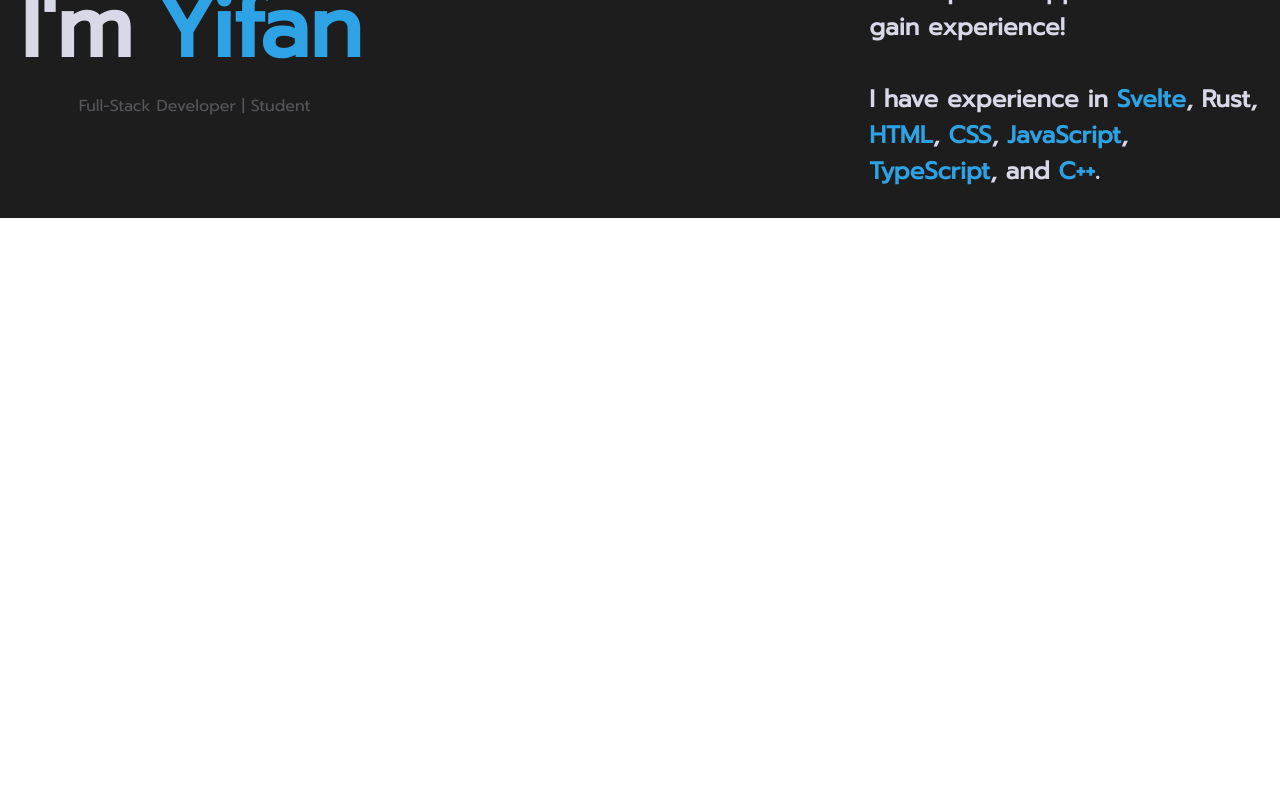
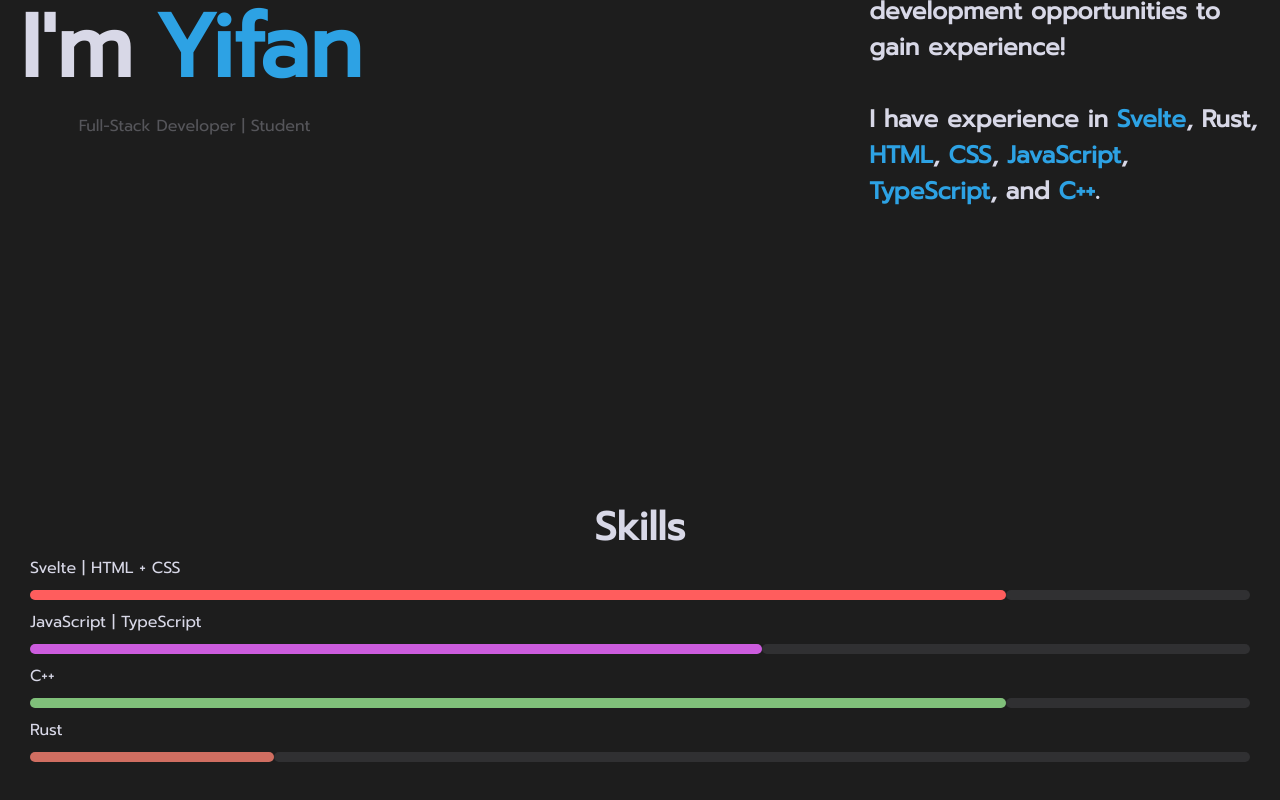
Before and after one commit to yifan117/my-portfolio, a SvelteKit app: page / in a window 1280 px wide. Shown: the part 582-1382 px from the top of the page. Before the commit the page ends 800 px from the top, so only its background shows below. Built offline with nearby package versions, Linux system fonts and the light colour scheme.

Commit message:
added grid

```diff
--- a/package.json
+++ b/package.json
@@ -17,6 +17,7 @@
 		"@sveltejs/adapter-auto": "next",
 		"@sveltejs/adapter-netlify": "^1.0.0-next.78",
 		"@sveltejs/kit": "next",
+		"@types/jquery": "^3.5.14",
 		"@typescript-eslint/eslint-plugin": "^5.27.0",
 		"@typescript-eslint/parser": "^5.27.0",
 		"eslint": "^8.16.0",
@@ -33,6 +34,7 @@
 	},
 	"type": "module",
 	"dependencies": {
+		"jquery": "^3.6.1",
 		"svelte-material-icons": "^2.0.4"
 	}
 }
--- a/src/routes/+page.svelte
+++ b/src/routes/+page.svelte
@@ -7,11 +7,20 @@
         { content: "Contact"}
     ];
 
+    let skills = [
+        { text: "Svelte | HTML + CSS", level: "80", color: "#FF5D5D"},
+        { text: "JavaScript | TypeScript", level: "60", color: "#CC5CDE"},
+        { text: "C++", level: "80", color: "#80C07A"},
+        { text: "Rust", level: "20", color: "#D06E61"}
+    ];
+
 </script>
 
 <link rel="stylesheet" href="https://fonts.googleapis.com/css?family=Prompt">
 
 <div class="page">
+    <section>
+        <div class="container">
             <div class="header">
                 <div class="logo">
                     Placeholder
@@ -45,6 +54,27 @@
                 </div>
             </div>
         </div>
+    </section>
+
+    <section>
+        <div class="container" style="justify-content: center">
+            <div class="skills-container">
+                <h2>Skills</h2>
+                <div class="level-container">
+                    <div class="skill">
+                        {#each skills as skill}
+                        <p class="skill-text">{skill.text}</p>
+                        <div class="skill-bar-container" style="width: 100%">
+                            <div class="skill-bar" style="width: {skill.level}%; background: {skill.color}; flex-grow: 0; order: 0; align-items: flex-start"></div>
+                            <div class="skill-bar-filler" style="background: rgba(216, 216, 231, 0.1); flex-grow: 1; order: 1; align-items: flex-end"></div>
+                        </div>
+                        {/each}
+                    </div>
+                </div>
+            </div>
+        </div>
+    </section>
+</div>
 
 
 <style>
@@ -52,20 +82,30 @@
     * {
         color: #D8D8E7;
         font-family: 'Prompt';
+        box-sizing: border-box;
     }
 
+    .container {
+        gap: 220px;
+        display: flex;
+        flex-direction: column;
+}
+    section {
+        display: grid;
+        align-self: stretch;
+        min-height: 100vh;
+    }
     a, li, ul {
         text-decoration: none;
         list-style: none;
         display: flex;
     }
+
     .page {
         display: flex;
         flex-direction: column;
         align-items: center;
-        height: 100vh;
         background: #1D1D1D;
-        gap: 200px;
     }
 
     .logo {
@@ -82,6 +122,7 @@
         gap: 300px;
         align-self: stretch;
         padding: 10px 30px 10px 30px;
+        max-height: 20%;
     }
 
     .header-contents {
@@ -145,7 +186,7 @@
         font-weight: 600;
     }
 
-    p {
+    p, h2 {
         margin-block-start: 0px;
         margin-block-end: 0px;
         margin-inline-start: 0px;
@@ -165,4 +206,40 @@
     .sub-text {
         opacity: 30%;
     }
+
+    .skills-container {
+        display: flex;
+        flex-direction: column;
+        padding: 20px 30px 20px 30px;
+        align-items: center;
+        align-self: stretch;
+    }
+
+    .level-container {
+        width: 100%;
+        display: flex;
+    }
+    .skill {
+        display: flex;
+        flex-direction: column;
+        width: 100%;
+        gap: 10px;
+    }
+
+    .skill-bar, .skill-bar-filler {
+        height: 10px;
+        border-radius: 20px;
+    }
+
+    h2 {
+        width: 100%;
+        display: flex;
+        justify-content: center;
+        font-size: 39px;
+        font-weight: 600;
+    }
+
+    .skill-bar-container {
+        display: flex;
+    }
 </style>
```
Also changed, not shown: 1 other file (tests, documents, lock files or other folders). Lines whose indentation alone changed are shown as unchanged.
